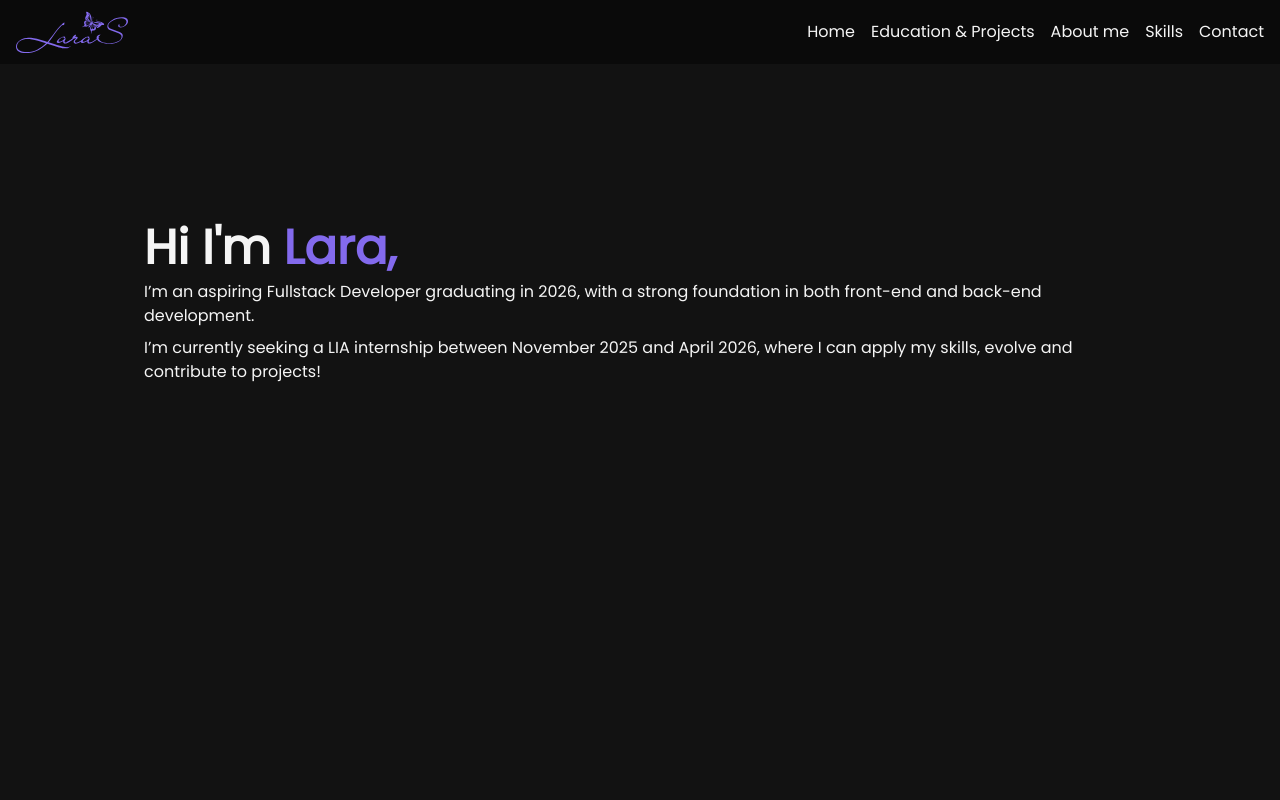
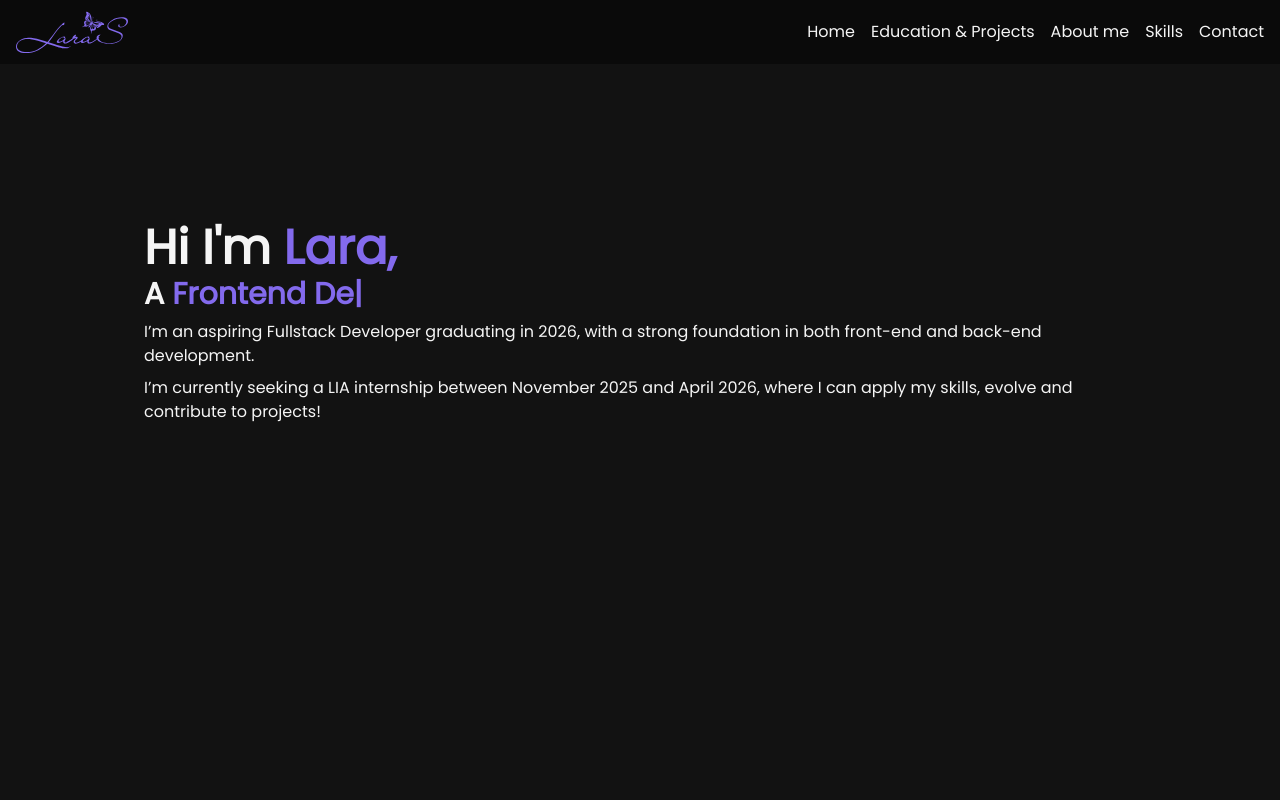
Before and after one commit to Laraass/portfolio, a React (Vite) app: page / in a window 1280 px wide. Shown: the top 800 px of the page. Built offline with nearby package versions, Linux system fonts and the light colour scheme.

Commit message:
add animation to home page

```diff
--- a/src/App.tsx
+++ b/src/App.tsx
@@ -15,11 +15,27 @@ function App() {
       >
         <div className="flex flex-col gap-1">
           <h1 className="text-5xl font-bold text-shade-100">
-           Hi I'm <span className="text-primary">Lara,</span>
+            Hi I'm <span className="text-primary">Lara,</span>
           </h1>
 
+          <div className="flex flex-row gap-2 items-center">
+            <p className="text-3xl font-bold text-shade-100">
+              A{" "}
+              <span className="text-primary animate-typewriter">
+                <TypeAnimation
+                  sequence={[
+                    "Fullstack Developer", 1000,
+                    "Frontend Developer", 1000,
+                    "Backend Developer", 1000,
+                  ]}
+                  wrapper="span"
+                  speed={30}
+                  repeat={Infinity}
+                />
+              </span>
+            </p>
+          </div>
         </div>
-
 
         <p className="text-base font-medium text-shade-100">
           I’m an aspiring Fullstack Developer graduating in 2026, with a strong
@@ -27,8 +43,8 @@ function App() {
         </p>
 
         <p className="text-base font-medium text-shade-100">
-          I’m currently seeking a LIA internship between November 2025 and April 2026,
-          where I can apply my skills, evolve and contribute to projects!
+          I’m currently seeking a LIA internship between November 2025 and April
+          2026, where I can apply my skills, evolve and contribute to projects!
         </p>
       </section>
 
```
